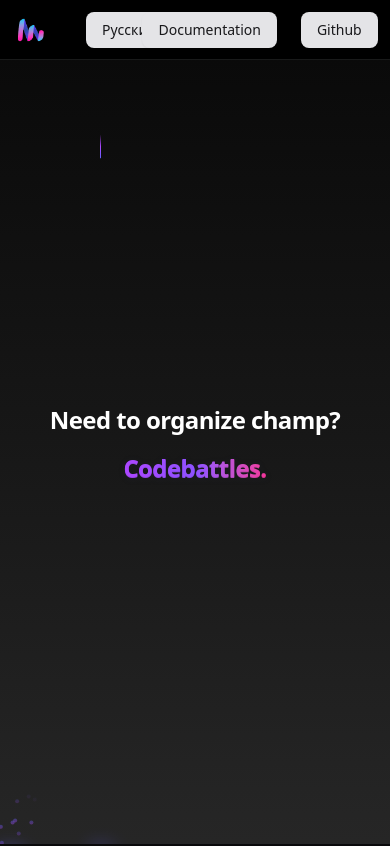
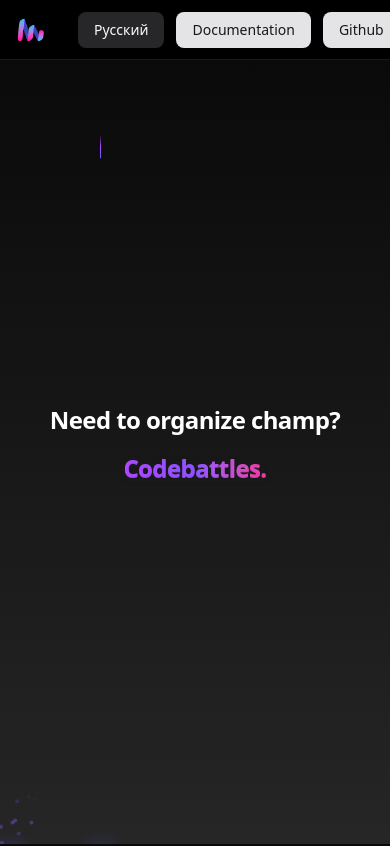
Before and after one commit to doctorixx/codebattles-landing, a Next.js app: page /docs in a window 390 px wide. Shown: the top 846 px of the page. Built offline with nearby package versions, Linux system fonts and the light colour scheme.

Commit message:
navbar: mobile adaptive

```diff
--- a/src/components/NavBar.jsx
+++ b/src/components/NavBar.jsx
@@ -7,27 +7,45 @@
 
     const t = getTranslation(lang)
 
+    const LangButton = <Button asChild variant="secondary">
+        <Link href={t.OTHER_LANG_URL}>
+            {t.changeTranslation}
+        </Link>
+    </Button>
+
+    const DocsButton = <Button asChild>
+        <a href="https://docs.codebattles.ru">{t.docs}</a>
+    </Button>
+
+    const GithubButton = <Button asChild>
+        <a href="https://github.com/codebattles-nn">{t.github}</a>
+    </Button>
+
+
     return (
         <>
-            <nav className="h-15 flex items-center justify-between p-4 border-b bg-black text-white shadow-sm">
+            {/* For desktop */}
+            <nav className="sm:flex hidden h-15 items-center justify-between p-4 border-b bg-black text-white shadow-sm">
                 {/* Левая часть: иконка */}
                 <div className="flex items-center gap-10">
-                    <Image src="/logo200.png" alt="logo" height="30" width="30" />
-                    <Button asChild>
-                        <Link href={t.OTHER_LANG_URL}>
-                            {t.changeTranslation}
-                        </Link>
-                    </Button>
+                    <Image src="/logo200.png" alt="logo" height="30" width="30"/>
+                    {LangButton}
                 </div>
 
                 {/* Правая часть: ссылки */}
                 <div className="flex gap-6 text-sm font-medium text-gray-700">
-                    <Button asChild>
-                        <a href="https://docs.codebattles.ru">{t.docs}</a>
-                    </Button>
-                    <Button asChild>
-                        <a href="https://github.com/codebattles-nn">{t.github}</a>
-                    </Button>
+                    {DocsButton}
+                    {GithubButton}
+                </div>
+            </nav>
+            {/* For mobile */}
+            <nav className="flex sm:hidden h-15 items-center justify-between p-4 border-b bg-black text-white shadow-sm">
+                {/* Левая часть: иконка */}
+                <div className="flex items-center gap-3">
+                    <Image src="/logo200.png" alt="logo" height="30" width="30" className="mr-5"/>
+                    {LangButton}
+                    {DocsButton}
+                    {GithubButton}
                 </div>
             </nav>
         </>
```
